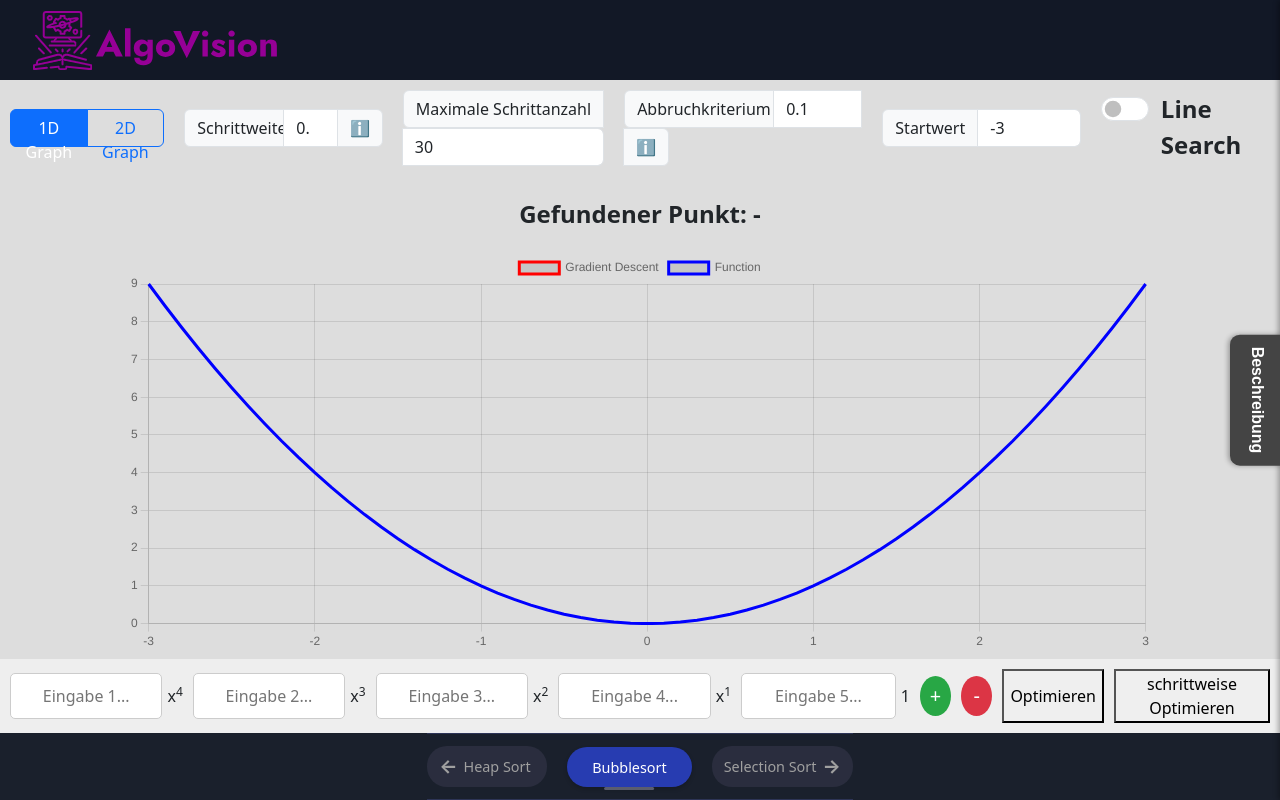
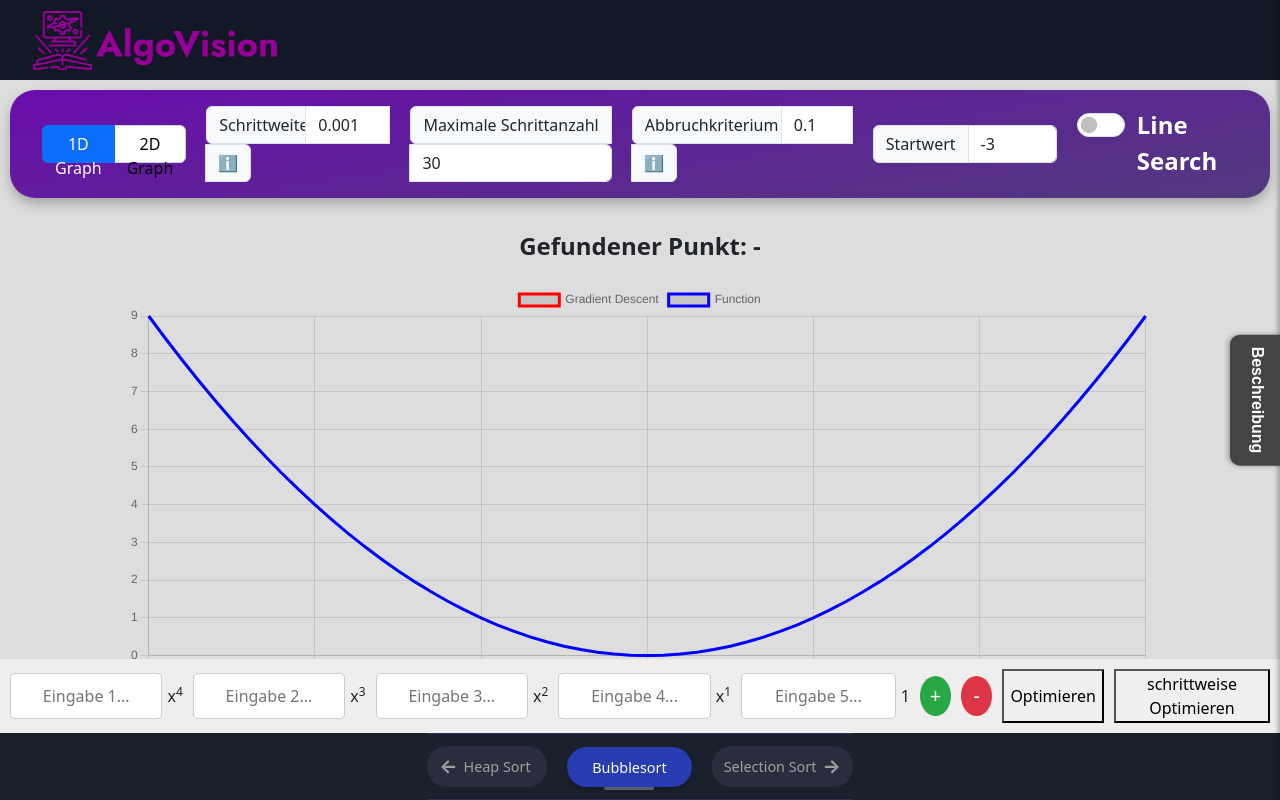
Before and after one commit to annika0205/SD, an Angular app in the folder FrontEnd/: page /optimierungsalgorithmen/gradientdescent in a window 1280 px wide. Built offline with nearby package versions, Linux system fonts and the light colour scheme.

Commit message:
balken fertig ;D

```diff
--- a/FrontEnd/src/app/optimizing/gradient-descent/gradient-descent.component.css
+++ b/FrontEnd/src/app/optimizing/gradient-descent/gradient-descent.component.css
@@ -0,0 +1,10 @@
+.balken {
+    background: linear-gradient(170deg, #6a0dad, rgba(67,40,116,0.9));
+    padding: 16px 32px;
+    border-radius: 25px;
+    display: flex;
+    align-items: center;
+    gap: 16px;
+    box-shadow: 0px 6px 12px rgba(0, 0, 0, 0.25);
+    transition: all 0.3s ease-in-out;
+}
--- a/FrontEnd/src/app/optimizing/gradient-descent/gradient-descent.component.html
+++ b/FrontEnd/src/app/optimizing/gradient-descent/gradient-descent.component.html
@@ -7,15 +7,21 @@
   (inputsEvent)="onInputCountChanged($event)"
   (addInputClicked)="onAddInput($event)"
   (removeInputClicked)="onRemoveInput($event)">
-  <div style="display: flex; flex-direction: column; height: 50vh; width: 100%;">
+  <div style="display: flex; flex-direction: column; height: 50vh; width: 100%">
     <!-- Controls row with flex -->
-    <div style="display: flex; justify-content: center; align-items: center; gap: 20px; margin: 10px; margin-bottom: 30px;">
+    <div class="balken" style="display: flex; justify-content: center; align-items: center; gap: 20px; margin: 10px; margin-bottom: 30px;">
       <div class="btn-group" role="group" aria-label="Basic radio toggle button group" style="height: 38px;">
         <input type="radio" class="btn-check" name="btnradio" id="btnradio1" autocomplete="off" checked (change)="setGraphMode('1D')" [checked]="graphMode === '1D'">
-        <label class="btn btn-outline-primary" for="btnradio1">1D Graph</label>
+        <label class="btn" [ngClass]="graphMode === '1D' ? 'btn-outline-primary' : ''" for="btnradio1"
+          [style.background-color]="graphMode === '1D' ? '' : 'white'"
+          [style.color]="graphMode === '1D' ? '' : 'black'"
+          [style.border-color]="graphMode === '1D' ? '' : '#ced4da'">1D Graph</label>
 
         <input type="radio" class="btn-check" name="btnradio" id="btnradio2" autocomplete="off" (change)="setGraphMode('2D')" [checked]="graphMode === '2D'">
-        <label class="btn btn-outline-primary" for="btnradio2">2D Graph</label>
+        <label class="btn" [ngClass]="graphMode === '2D' ? 'btn-outline-primary' : ''" for="btnradio2"
+          [style.background-color]="graphMode === '2D' ? '' : 'white'"
+          [style.color]="graphMode === '2D' ? '' : 'black'"
+          [style.border-color]="graphMode === '2D' ? '' : '#ced4da'">2D Graph</label>
       </div>
 
       <div class="input-group" style="width: 250px;">
@@ -74,7 +80,7 @@
 
       <div class="form-check form-switch">
         <input class="form-check-input" type="checkbox" role="switch" id="flexSwitchCheckDefault" (change)="toggleMode($event)">
-        <label class="form-check-label" for="flexSwitchCheckDefault">Line Search</label>
+        <label class="form-check-label" for="flexSwitchCheckDefault" style="color: white;">Line Search</label>
       </div>
 
     </div>
```
